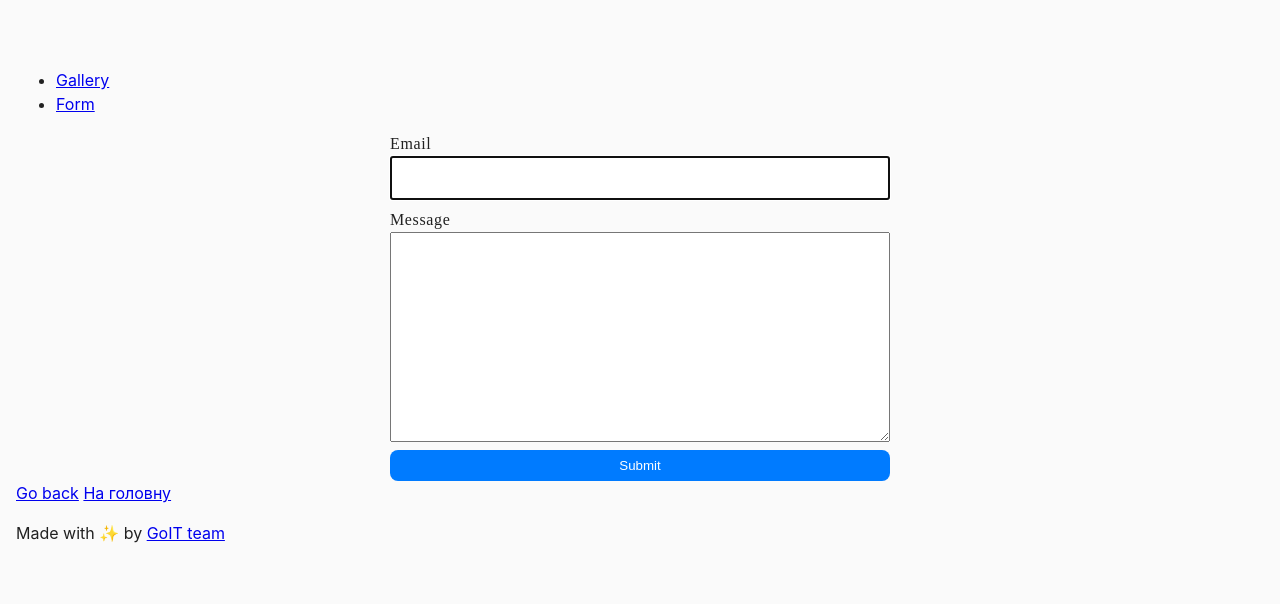
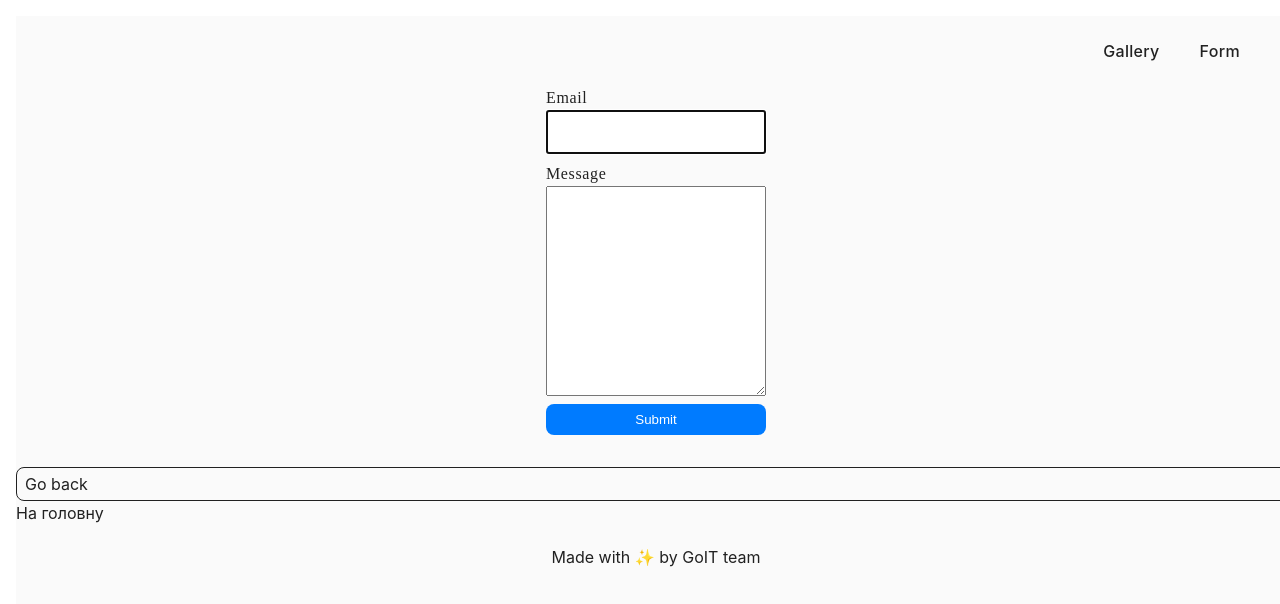
Before and after one commit to IrynaRK/goit-js-hw-09, a website built with Vite: page src/2-form.html in a window 1280 px wide. Built offline with nearby package versions, Linux system fonts and the light colour scheme.

Commit message:
error correction

```diff
--- a/src/public/2-form.html
+++ b/src/2-form.html
@@ -4,7 +4,7 @@
     <meta charset="UTF-8" />
     <meta name="viewport" content="width=device-width, initial-scale=1.0" />
     <title>Homework 9 Форма зворотного зв'язку</title>
-    <link rel="stylesheet" href="../css/gallery.css" />
+    <link rel="stylesheet" href="./css/styles.css" />
   </head>
 
   <body>
@@ -30,6 +30,6 @@
     <a href="index.html">На головну</a>
     <load src="./partials/footer.html" />
 
-    <script type="module" src="../js/2-form.js" defer></script>
+    <script type="module" src="./js/2-form.js" defer></script>
   </body>
 </html>
--- a/src/partials/back-link.html
+++ b/src/partials/back-link.html
@@ -1 +1 @@
-<a class="back-link" href="../public/index.html">Go back</a>
+<a class="back-link" href="../index.html">Go back</a>
--- a/src/partials/header.html
+++ b/src/partials/header.html
@@ -1,21 +1,19 @@
 <header class="header">
   <div class="container">
     <nav class="nav">
-      <a class="nav-logo" href="../public/index.html" aria-label="Site logo">
+      <a class="nav-logo" href="../index.html" aria-label="Site logo">
         <svg class="nav-logo-icon" width="100" height="30">
           <use href="{=$icon-path}"></use>
         </svg>
       </a>
       <ul class="nav-list">
         <li class="nav-item">
-          <a class="nav-link {=$highlight-act}" href="../public/1-gallery.html"
+          <a class="nav-link {=$highlight-act}" href="../1-gallery.html"
             >Gallery</a
           >
         </li>
         <li class="nav-item">
-          <a class="nav-link {=$highlight-curr}" href="../public/2-form.html"
-            >Form</a
-          >
+          <a class="nav-link {=$highlight-curr}" href="../2-form.html">Form</a>
         </li>
       </ul>
     </nav>
```
Also changed, not shown: src/1-gallery.html (renamed from src/public/1-gallery.html, +3 -3 lines), src/index.html (renamed from src/public/index.html, +3 -3 lines), 1 other file.
